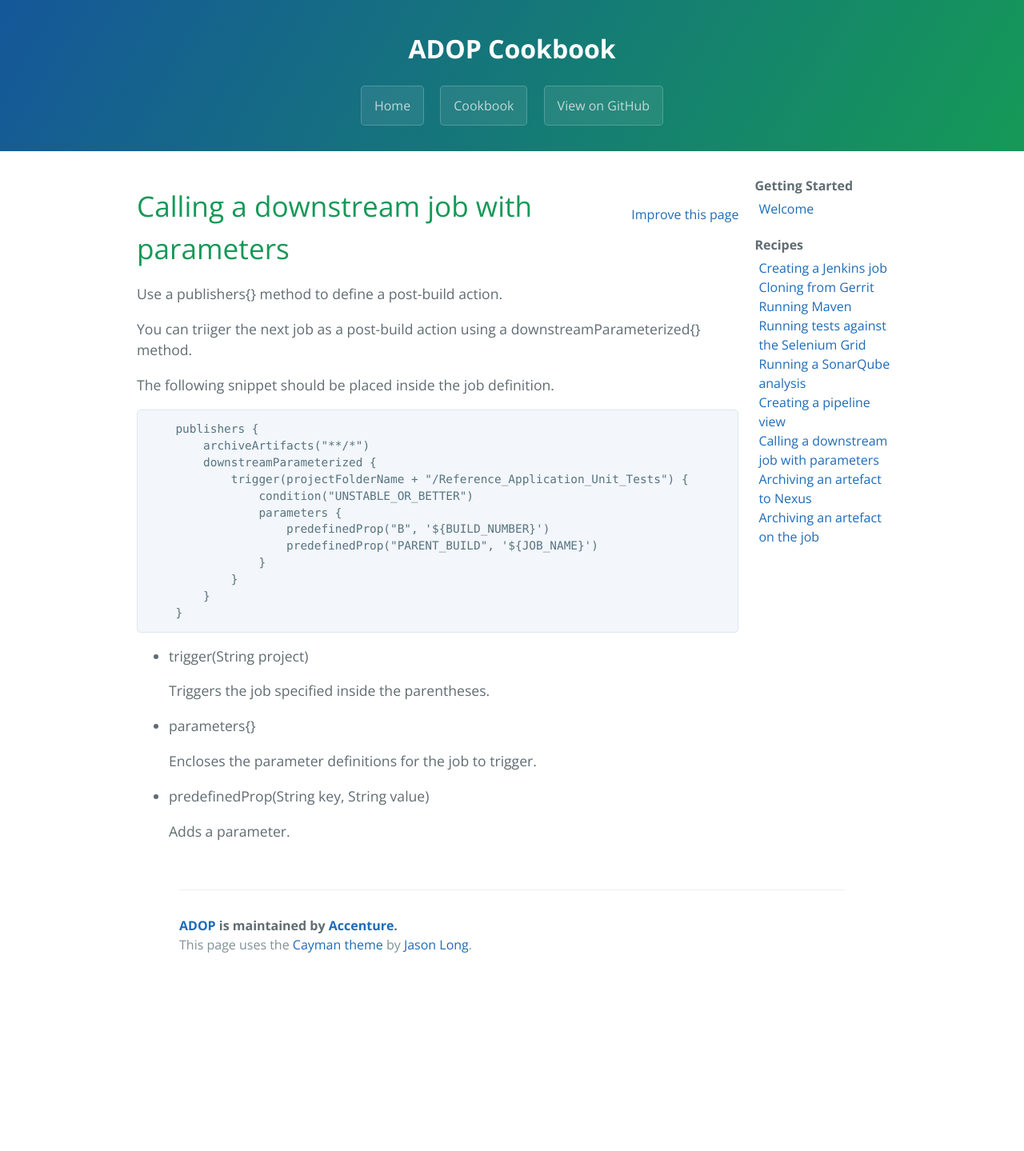
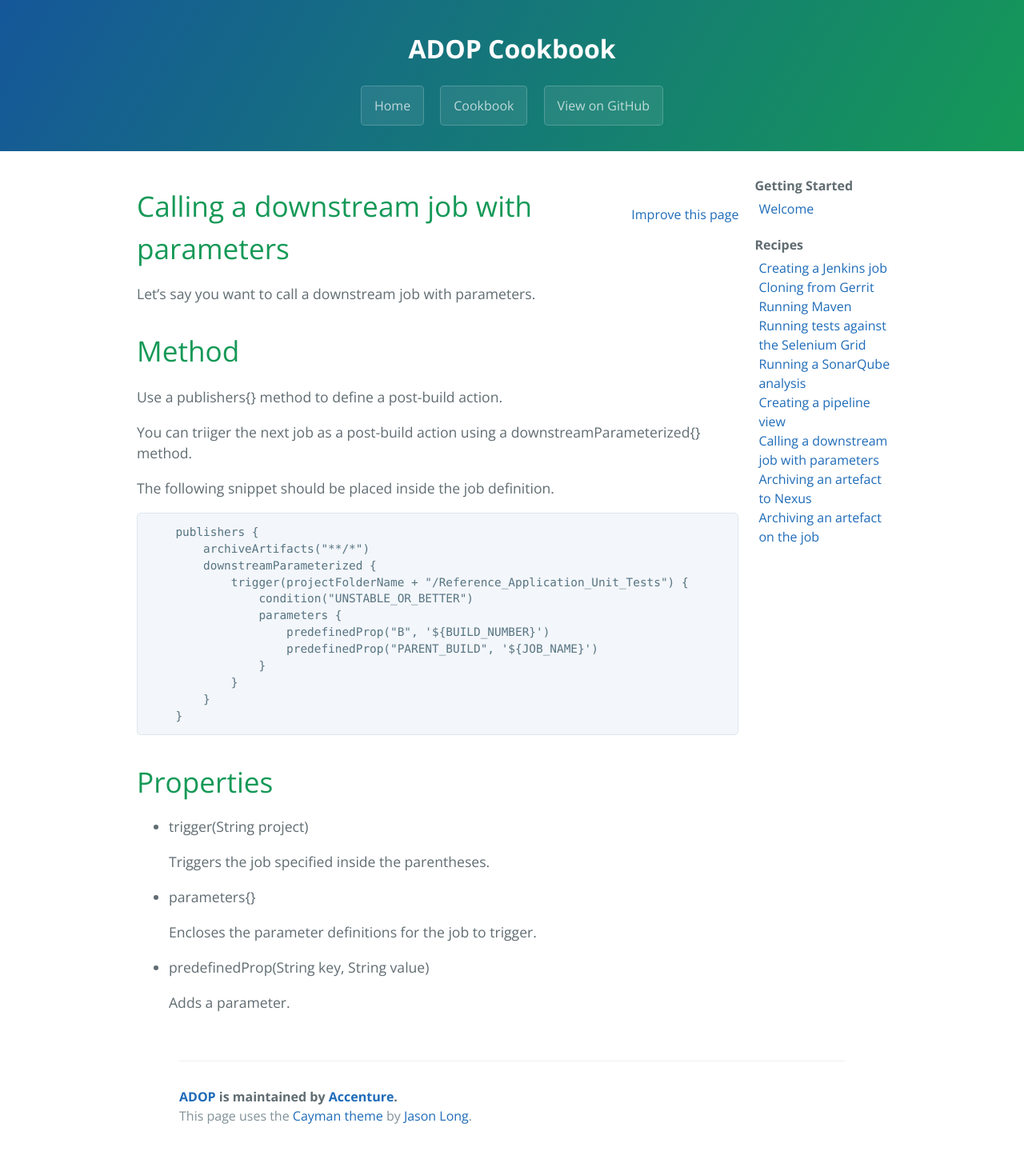
Before and after one commit to alexeymhv/adop-cartridges-cookbook, a Jekyll site: the page built from _docs/recipes/calling-downstream-job.md, in a window 1280 px wide. Shown: the whole page at 80% size. Built offline with Jekyll 4.4.1, drawn with Linux system fonts in a browser that asks for light colours; before the commit the page ends 1225 px from its top, so only the background shows below that.

Commit message:
Update calling-downstream-job.md

````diff
--- a/_docs/recipes/calling-downstream-job.md
+++ b/_docs/recipes/calling-downstream-job.md
@@ -3,6 +3,10 @@ layout: docs
 title: Calling a downstream job with parameters
 permalink: /docs/recipes/calling-downstream-job/
 ---
+
+Let's say you want to call a downstream job with parameters.
+
+# Method
 
 Use a publishers{} method to define a post-build action.
 
@@ -25,6 +29,8 @@ The following snippet should be placed inside the job definition.
     }
 ```
 
+# Properties
+
 * trigger(String project)
 
   Triggers the job specified inside the parentheses.
````
